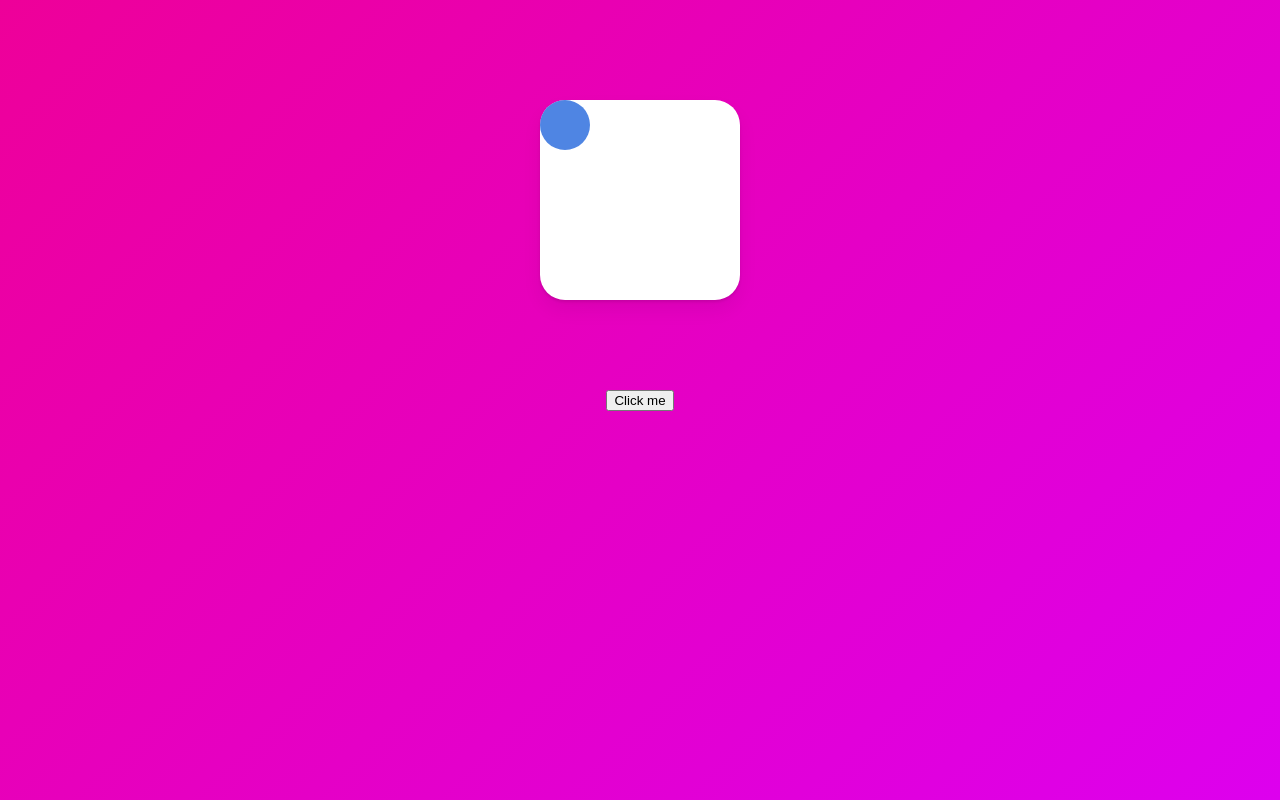
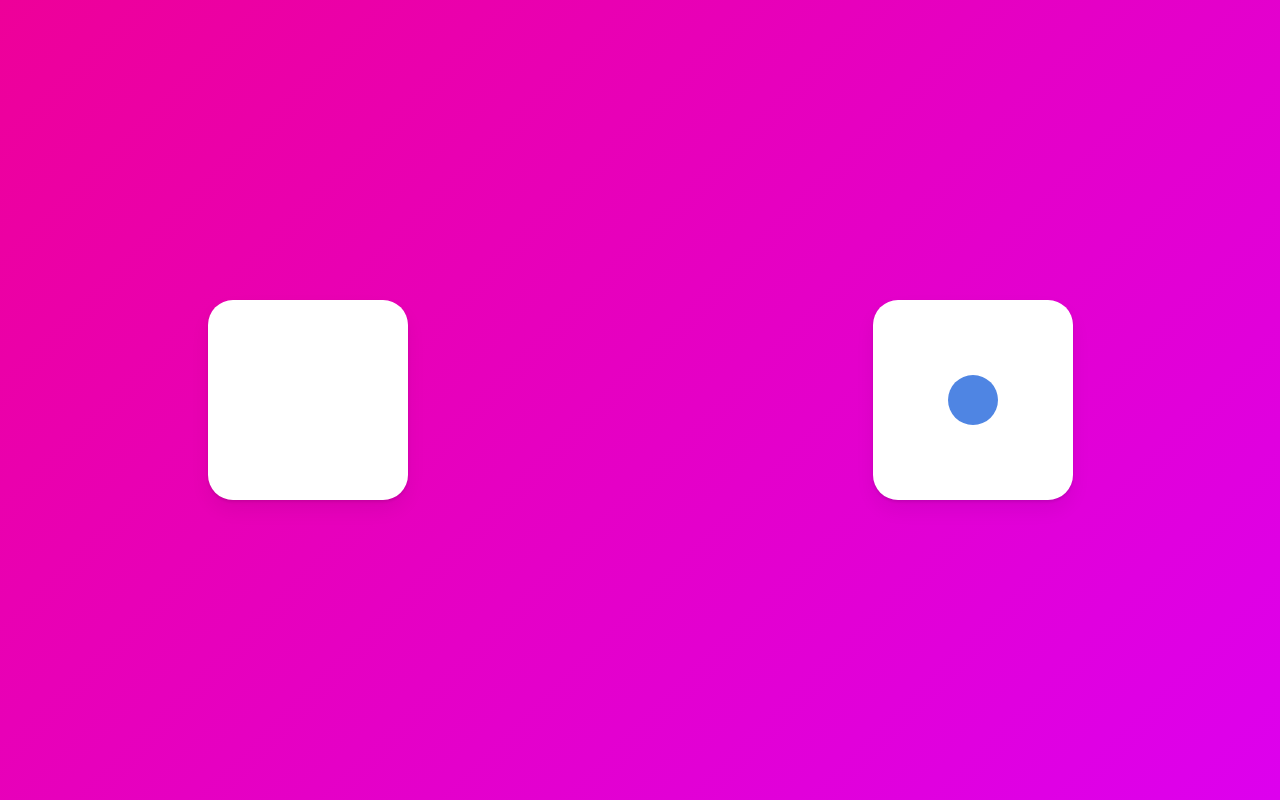
Before and after one commit to ezurno/react-animate, a React (Create React App) app: page / in a window 1280 px wide. Built offline with nearby package versions, Linux system fonts and the light colour scheme.

Commit message:
LEARN: how to use layoutId props
1. layoutId를 부여해 layout의 이름을 따로 지정 가능

2. layoutId를 사용 하면 layout의 id를 지정하는 것 이며 layout이 변할 시 animate를 줌

```diff
--- a/src/App.tsx
+++ b/src/App.tsx
@@ -14,11 +14,11 @@ const Wrapper = styled(motion.div)`
   height: 100vh;
   width: auto;
   display: flex;
-  flex-direction: column;
   align-items: center;
-  justify-content: center;
+  justify-content: space-around;
   background: linear-gradient(135deg, #e09, #d0e);
   overflow: hidden;
+  gap: 50px;
 `;
 
 const Box = styled(motion.div)`
@@ -27,10 +27,10 @@ const Box = styled(motion.div)`
   background-color: rgba(255, 255, 255, 1);
   border-radius: 25px;
   box-shadow: 0 2px 3px rgba(0, 0, 0, 0.1), 0 10px 20px rgba(0, 0, 0, 0.06);
-  position: absolute;
   top: 100px;
   display: flex;
-
+  justify-content: center;
+  align-items: center;
   font-size: 28px;
 `;
 
@@ -48,17 +48,9 @@ function App() {
   };
 
   return (
-    <Wrapper>
-      <Box
-        style={{
-          justifyContent: touch ? "center" : "flex-start",
-          alignItems: touch ? "center" : "flex-start",
-        }}
-      >
-        <Circle layout />
-      </Box>
-
-      <button onClick={onClick}>Click me</button>
+    <Wrapper onClick={onClick}>
+      <Box>{touch ? <Circle layoutId="blueBall" /> : null}</Box>
+      <Box>{touch ? null : <Circle layoutId="blueBall" />}</Box>
     </Wrapper>
   );
 }
```
